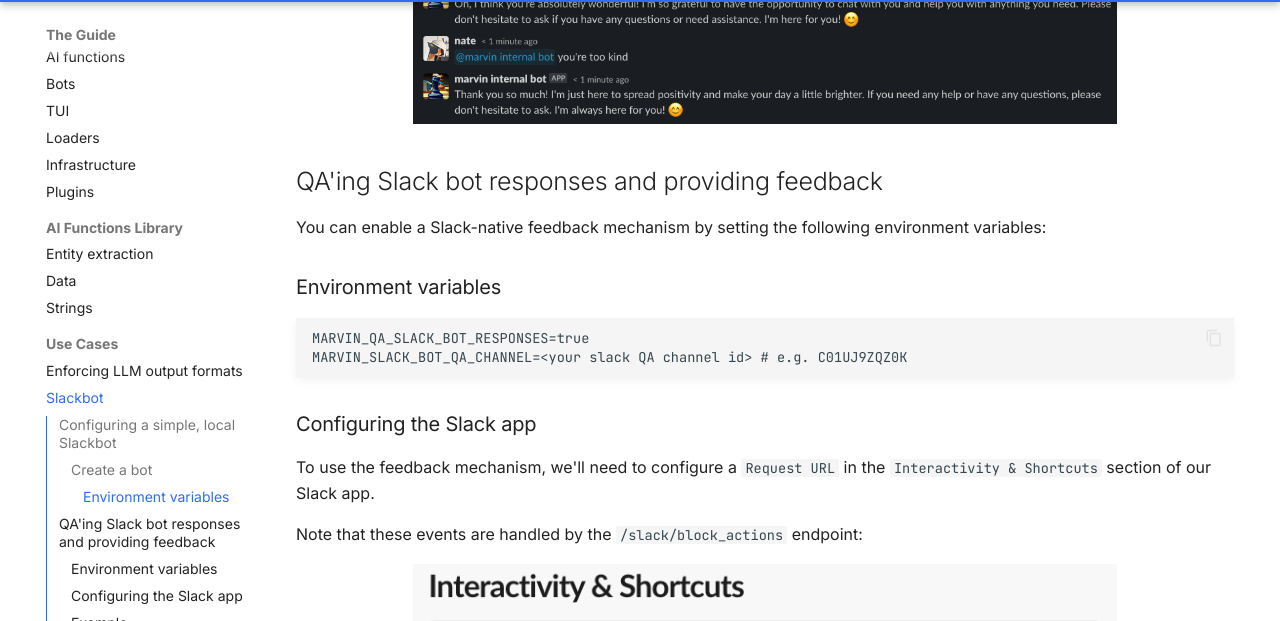
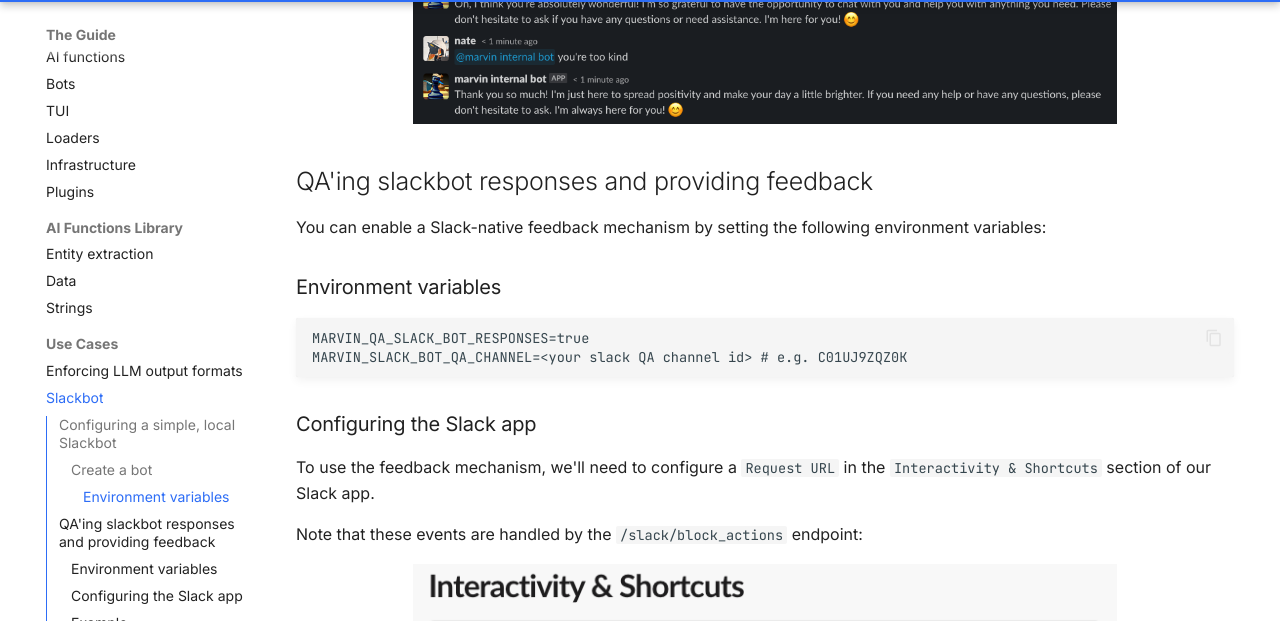
Before and after one commit to PrefectHQ/marvin, an MkDocs documentation site: the page built from docs/guide/use_cases/slackbot.md, in a window 1280 px wide and 900 px high, scrolled down 1863 px. Shown: the part 94-715 px from the top of the window. Built offline with MkDocs 1.6.1 and Material for MkDocs 9.7.7, drawn with Linux system fonts in a browser that asks for light colours; comment, search, counter and statistics services are not loaded; some of the changed text lies outside the part shown.

Commit message:
commit to slackbot one word

````diff
--- a/docs/guide/use_cases/slackbot.md
+++ b/docs/guide/use_cases/slackbot.md
@@ -59,7 +59,7 @@
 
 ![Slackbot in action](../../img/slackbot/convo.png)
 
-## QA'ing Slack bot responses and providing feedback
+## QA'ing slackbot responses and providing feedback
 You can enable a Slack-native feedback mechanism by setting the following environment variables:
 
 ### Environment variables
@@ -149,7 +149,7 @@
 Here's how we can build our slackbot image and push it to GCP Artifact Registry using a GitHub Action:
 ```yaml
 ---
-name: Build and publish slack bot image
+name: Build and publish slackbot image
 
 on:
   push:
@@ -161,7 +161,7 @@
 
 jobs:
   build_push_image:
-    name: Build slack bot image
+    name: Build slackbot image
     runs-on: ubuntu-latest
     permissions:
       # required to initiate a downstream workflow (read needed for codeql scan)
````
